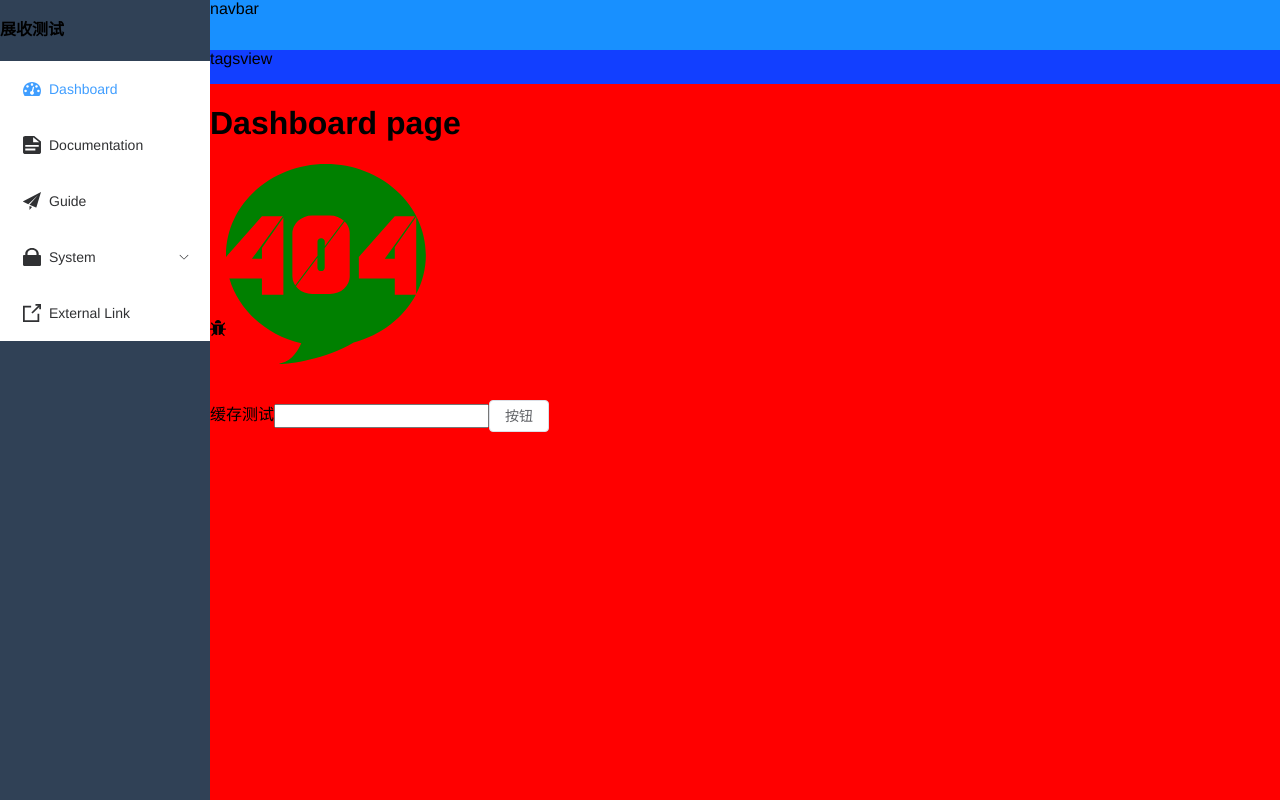
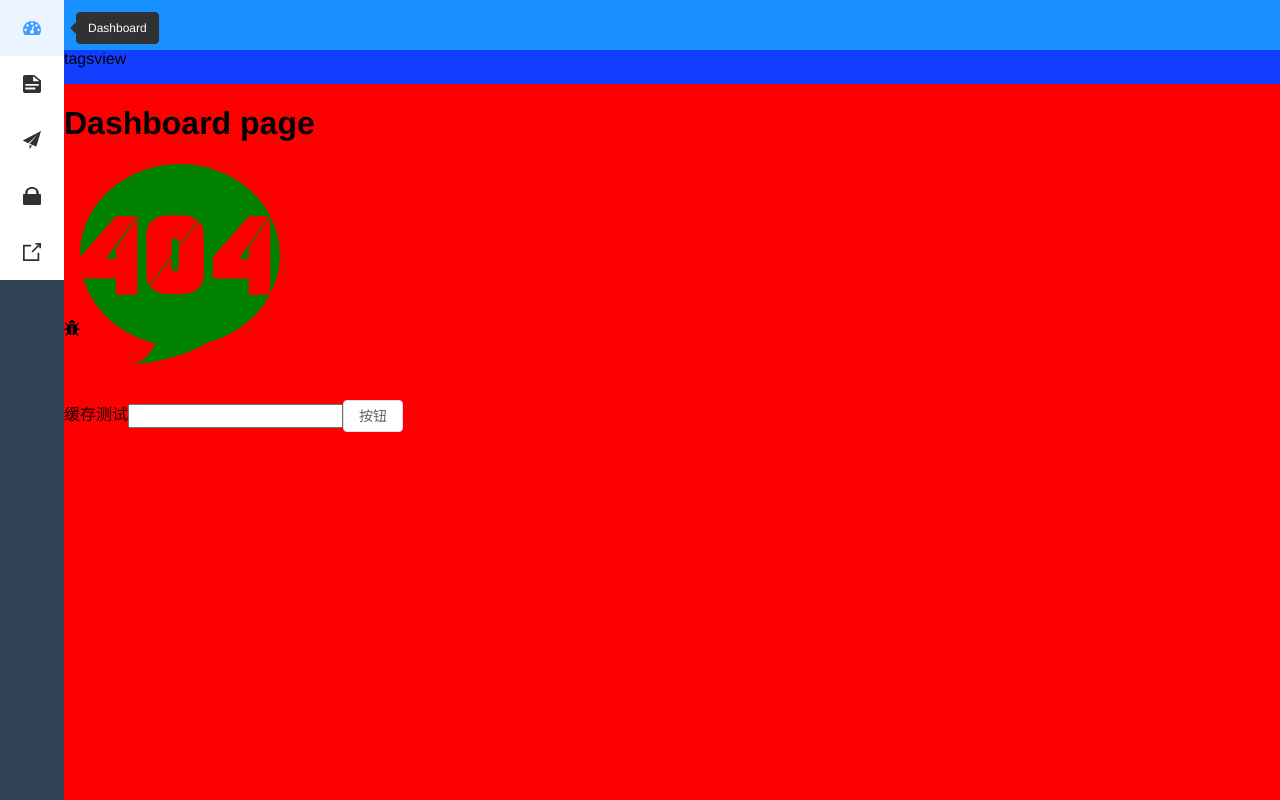
Before and after one commit to zyl0932/vue3-admin, a Vue app: page /dashboard in a window 1280 px wide. Built offline with nearby package versions, Linux system fonts and the light colour scheme.

Commit message:
feat: 添加导航按钮并接入vuex

```diff
--- a/src/components.d.ts
+++ b/src/components.d.ts
@@ -14,6 +14,8 @@
     ElMenu: typeof import('element-plus/es')['ElMenu']
     ElMenuItem: typeof import('element-plus/es')['ElMenuItem']
     ElSubMenu: typeof import('element-plus/es')['ElSubMenu']
+    Hamburger: typeof import('./components/Hamburger/index.vue')['default']
+    Navbar: typeof import('./layout/components/Navbar.vue')['default']
     RouterLink: typeof import('vue-router')['RouterLink']
     RouterView: typeof import('vue-router')['RouterView']
     Sidebar: typeof import('./layout/components/Sidebar/index.vue')['default']
--- /dev/null
+++ b/src/components/Hamburger/index.vue
@@ -0,0 +1,39 @@
+<template>
+  <div class="hamburger-container" style="padding: 0 15px" @click="toggleClick">
+    <svg-icon
+      icon-class="list"
+      class-name="hamburger"
+      :class="{ 'is-active': props.isActive}"
+    ></svg-icon>
+  </div>
+</template>
+<script lang="ts" setup>
+const props = defineProps({ isActive: { type: Boolean, default: false}})
+const emit = defineEmits(["toggleClick"]);
+const toggleClick = () => {
+  emit("toggleClick")
+}
+</script>
+<style lang="scss" scoped>
+.hamburger-container {
+  line-height:46px;
+  vertical-align: middle;
+  float: left;
+  cursor: pointer;
+  transition: background 0.3s;
+  -webkit-tap-highlight-color: transparent;
+  &:hover {
+     background: rgba(0, 0, 0 , 0.025)
+  }
+}
+:deep(.hamburger) {
+  display: inline-block;
+  vertical-align: middle;
+  width: 20px;
+  height: 20px;
+  transition: all 0.2s;
+}
+:deep(.hamburger.is-active) {
+  transform: rotate(180deg)
+}
+</style>
--- /dev/null
+++ b/src/layout/components/Navbar.vue
@@ -0,0 +1,20 @@
+<template>
+  <div class="navbar">
+    <hamburger @toggleClick="toggleSidebar" :is-active="sidebar.opened" />
+  </div>
+</template>
+<script lang="ts" setup>
+import { useAppStore } from "@/stores/app"
+import { storeToRefs } from "pinia"
+const store = useAppStore();
+const { sidebar } = storeToRefs(store)
+console.log(sidebar)
+const toggleSidebar = () => {
+  store.toggleSidebar()
+}
+</script>
+<style lang="scss" scoped>
+.navbar {
+  height: 50px;
+}
+</style>
--- a/src/layout/components/Sidebar/index.vue
+++ b/src/layout/components/Sidebar/index.vue
@@ -1,5 +1,4 @@
 <template>
-  <h4 @click="isCollapse = !isCollapse">展收测试</h4>
   <el-menu
     class="sidebar-container-menu"
     mode="vertical"
@@ -7,7 +6,7 @@
     :background-color="scssVariables.menuBg"
     :text-color="scssVariables.menuText"
     :active-text-color="scssVariables.menuActiveText"
-    :collapse="isCollapse"
+    :collapse="sidebar.opened"
     :collapse-transition="true"
   >
     <!-- 循环sidebar-item组件 -->
@@ -25,18 +24,20 @@
 // 导入路由表
 import { routes } from "@/router"
 import SidebarItem from "./SidebarItem.vue"
+import { useAppStore } from "@/stores/app"
+import { storeToRefs } from "pinia"
+const store = useAppStore()
+const { sidebar } = storeToRefs(store)
 const route = useRoute()
 // 根据路由路径 对应  当前激活的菜单 页面刷新后 激活当前路由匹配的菜单
 const activeMenu = computed(() => {
-  const { path, meta} = route;
-  console.log(path, meta)
+  const { path, meta } = route
   if (meta.activeMenu) {
-    return meta.activeMenu;
+    return meta.activeMenu
   }
   console.log(meta.activeMenu)
   return path
 })
 // 渲染路由
 const menuRoutes = computed(() => routes)
-const isCollapse = ref(false)
 </script>
--- a/src/layout/index.vue
+++ b/src/layout/index.vue
@@ -3,7 +3,7 @@
     <div class="sidebar-container"><sidebar></sidebar></div>
     <div class="main-container">
       <div class="header">
-        <div class="navbar">navbar</div>
+        <div class="navbar"><navbar></navbar></div>
         <div class="tags-view">tagsview</div>
       </div>
       <div class="app-main">
--- a/src/router/index.ts
+++ b/src/router/index.ts
@@ -18,7 +18,7 @@
           ),
         meta: {
           title: "Documentation",
-          icon: "documentation",
+          icon: "documentation"
           // 默认加载Guide, /documentation/index高亮显示
         }
       }
@@ -60,7 +60,7 @@
         meta: {
           title: "Menu Management"
         }
-      },
+      }
       // {
       //   path: "role",
       //   component: () =>
--- /dev/null
+++ b/src/stores/app.ts
@@ -0,0 +1,18 @@
+import { defineStore } from "pinia"
+export const useAppStore = defineStore("app", () => {
+  // 状态
+  const state = reactive({
+    // sidebar 展开状态
+    sidebar: {
+      // sidebar 展开状态
+      opened: true
+    }
+  })
+  const sidebar = computed(() => state.sidebar)
+
+  // actions
+  const toggleSidebar = () => {
+    state.sidebar.opened = !state.sidebar.opened;
+  }
+  return { sidebar, toggleSidebar}
+})
```
Also changed, not shown: src/layout/components/Sidebar/SidebarItem.vue (+7 -5 lines).
